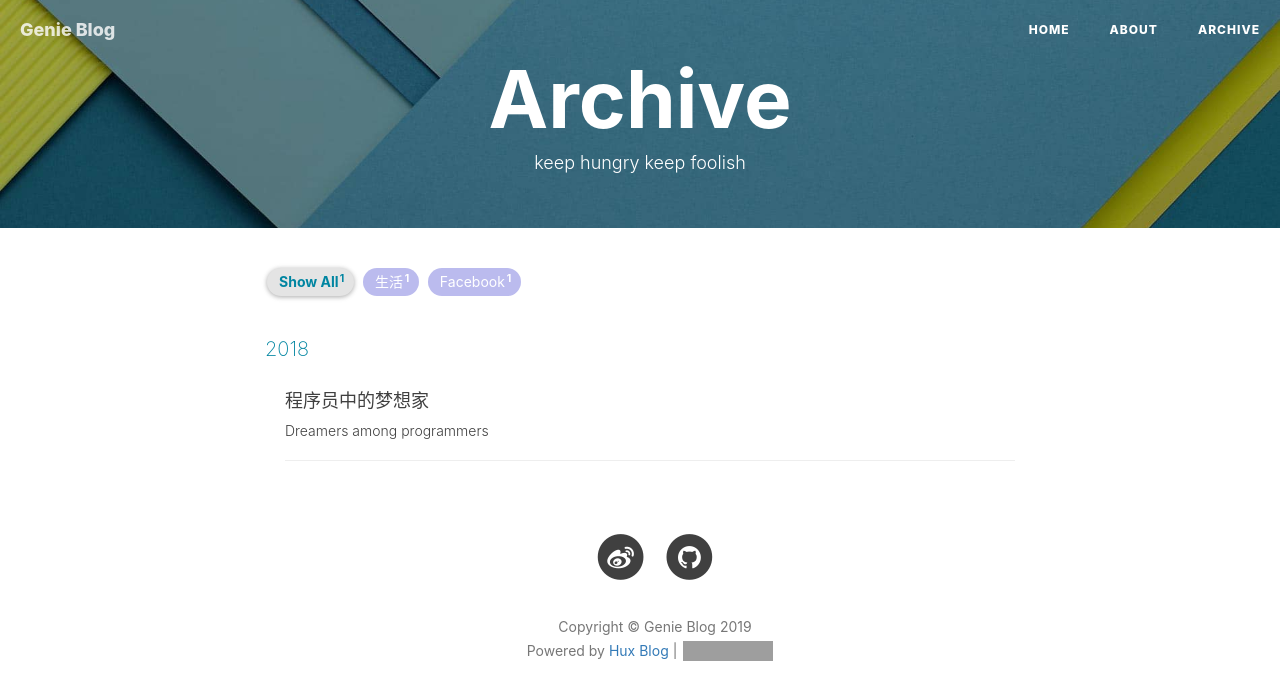
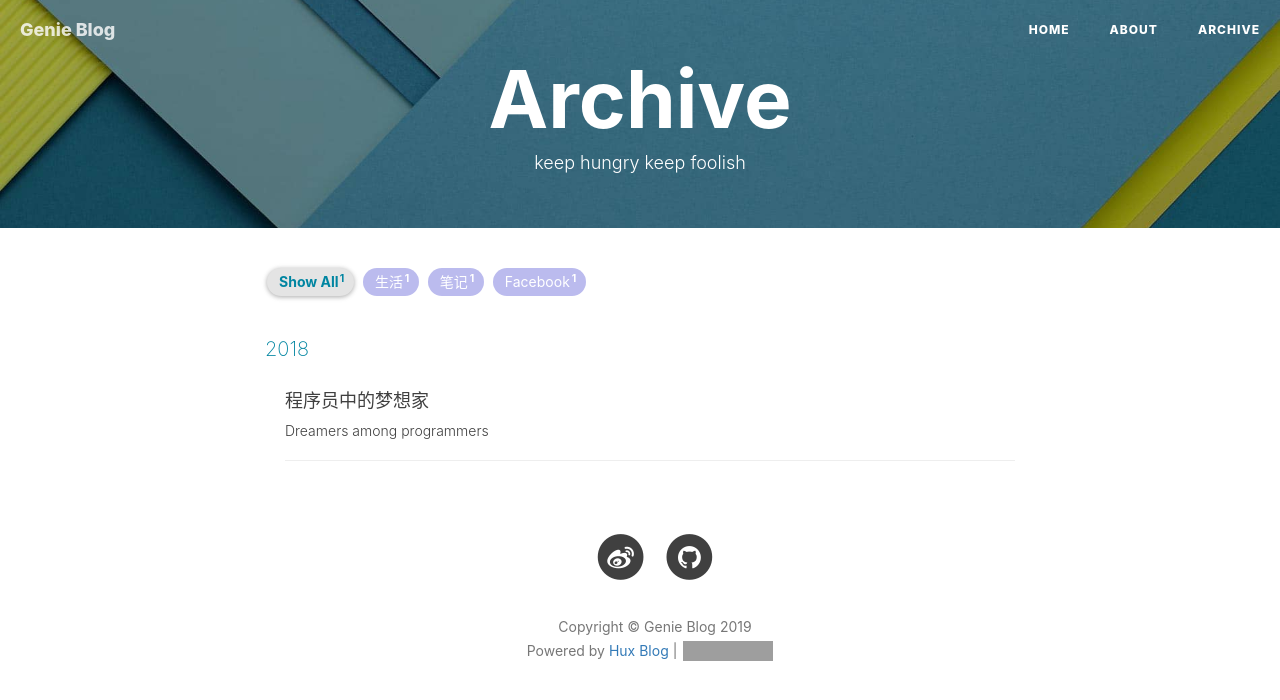
Before and after one commit to Gensun/Gensun.github.io, a Jekyll site: the page built from archive.html, in a window 1280 px wide. Shown: the top 700 px of the page. Built offline with Jekyll 4.4.1, drawn with Linux system fonts in a browser that asks for light colours; nearby versions of some CDN libraries; comment, search, counter and statistics services are not loaded; grey boxes are pictures that could not be loaded.

Commit message:
first commit

```diff
--- a/_posts/2018-06-30-dreamer.md
+++ b/_posts/2018-06-30-dreamer.md
@@ -3,11 +3,12 @@ layout: post
 title: "程序员中的梦想家"
 subtitle: "Dreamers among programmers"
 author: "Hux"
-header-img: "img/post-bg-dreamer.jpg"
+header-img: "img/post-bg-apple-event-2015.jpg"
 header-mask: 0.4
 tags:
   - Facebook
   - 生活
+  - 笔记
 ---
 
 > 本文首发于我的知乎专栏 [The Little Programmer](https://zhuanlan.zhihu.com/p/38722466)，转载请保留链接 ;)
```
